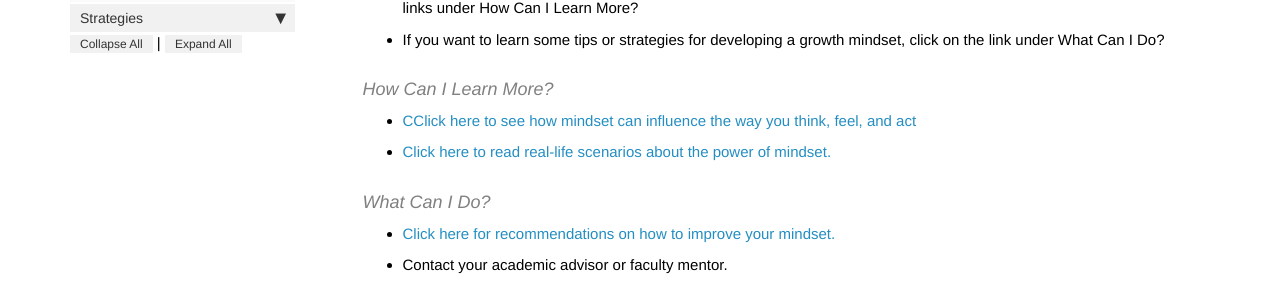
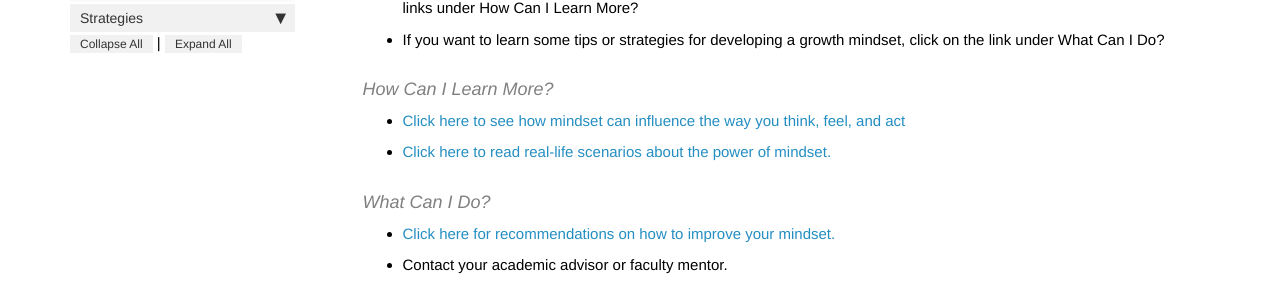
Before and after one commit to handrade11/SRL, a Jekyll site: the page built from docs/pages/motivation/mindset.md, in a window 1280 px wide and 900 px high, scrolled down 2252 px. Shown: the part 320-625 px from the top of the window. Built offline with Jekyll 4.4.1, drawn with Linux system fonts in a browser that asks for light colours; nearby versions of some CDN libraries; comment, search, counter and statistics services are not loaded.

Commit message:
Fixed a typo.

```diff
--- a/docs/pages/motivation/mindset.md
+++ b/docs/pages/motivation/mindset.md
@@ -62,7 +62,7 @@ If you exhibited a Fixed Mindset, we encourage you to learn how to adopt a more
 
 #### How Can I Learn More?
 
-* [CClick here to see how mindset can influence the way you think, feel, and act](mindset_influence.html)
+* [Click here to see how mindset can influence the way you think, feel, and act](mindset_influence.html)
 * [Click here to read real-life scenarios about the power of mindset.](mindset_profile.html)
 
 
```
